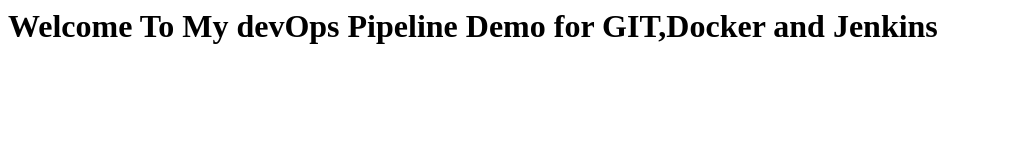
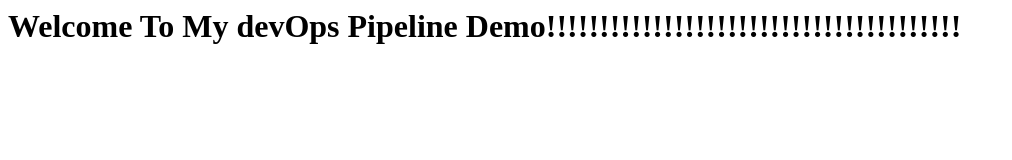
Before and after one commit to sunila12/website, a plain HTML site: page index.html in a window 1280 px wide. Shown: the whole page, without its empty margins (0-1012 px from the left). Drawn offline with Linux system fonts and the light colour scheme.

Commit message:
changed contet

```diff
--- a/index.html
+++ b/index.html
@@ -1,6 +1,6 @@
 <html>
 	<title>jenkins CI/CD Pipeline</title>
 	<body>
-		<h1>Welcome To My devOps Pipeline Demo for GIT,Docker and Jenkins</h1>
+		<h1>Welcome To My devOps Pipeline Demo!!!!!!!!!!!!!!!!!!!!!!!!!!!!!!!!!!!!!!!</h1>
 	</body>
 </html>
```
